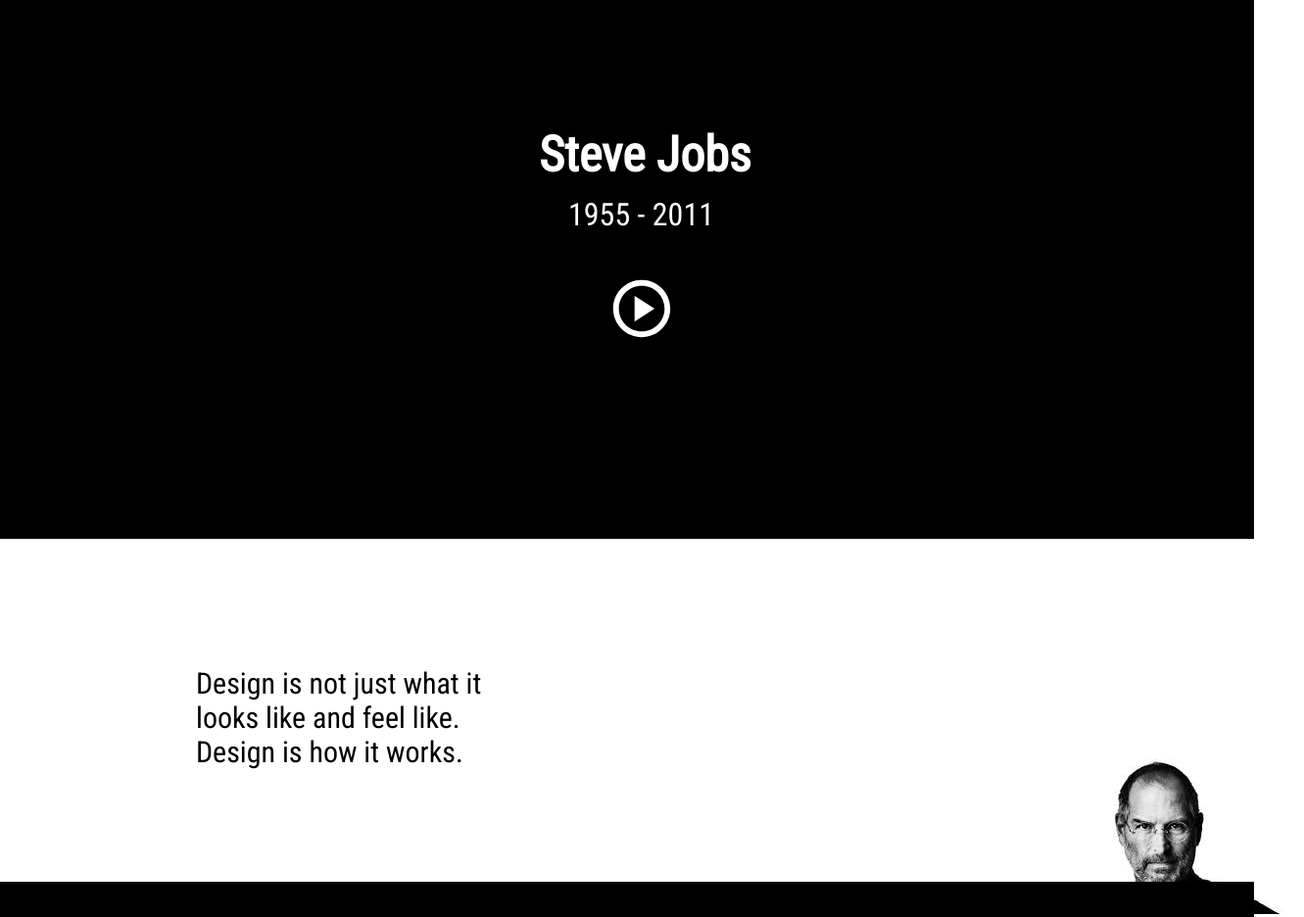
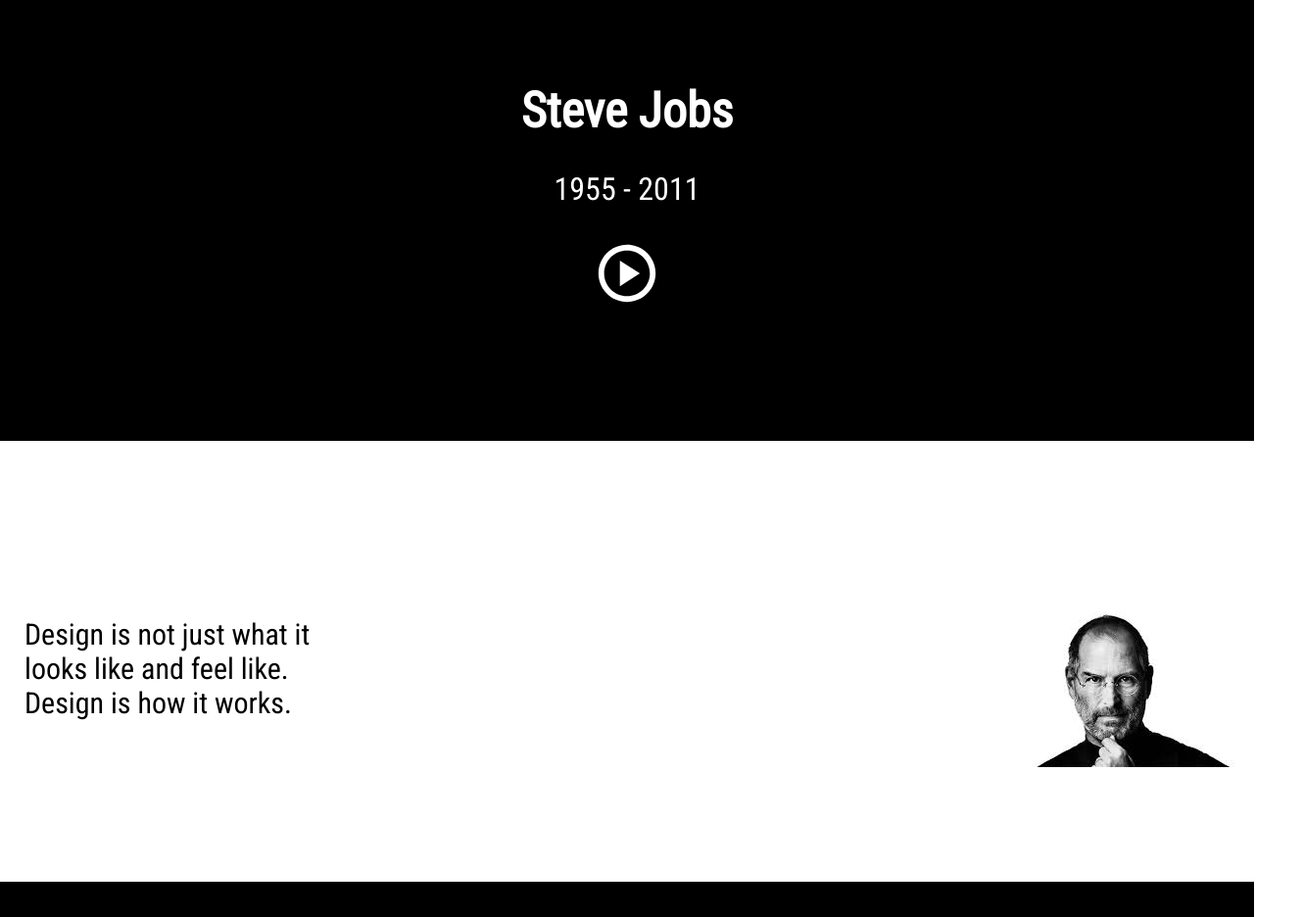
Before and after one commit to Lex043/Tribute-Page, a plain HTML site: page index.html in a window 1280 px wide. Shown: the top 936 px of the page at 98% size, 1331 px wide, since content can reach past the window. Drawn offline with Linux system fonts and the light colour scheme.

Commit message:
Initial commit

```diff
--- a/index.html
+++ b/index.html
@@ -14,13 +14,16 @@
     <div class="header">
         <h5>Steve Jobs</h5>
         <p>1955 - 2011</p>
-        <a href="https://www.youtube.com/watch?v=s4pVFLUlx8g"><img src="/image/play_circle_white_24dp.svg" alt="Click the icon for steve biography"></a>
+        <div class="image">
+            <a href="https://www.youtube.com/watch?v=s4pVFLUlx8g"><img src="/image/play_circle_white_24dp.svg" alt="Click the icon for steve biography"></a>
+        </div>
     </div>
-    <div class="pic">
-        <img src="/image/steve.jfif" alt="">
-    </div>
+
     <div class="words">
         <p>Design is not just what it <br> looks like and feel like. <br> Design is how it works.</p>
+        <div class="pic">
+            <img src="/image/steve.jfif" alt="">
+        </div>
     </div>
     <div class="bio">
         <h4>Biography</h4>
--- a/style.css
+++ b/style.css
@@ -1,56 +1,59 @@
 .header {
     right: 0px;
     position: absolute;
+    text-align: center;
     top: 0px;
     width: 100%;
-    height: 550px;
+    height: 450px;
     background-color: black;
 }
 
 .header h5 {
-    position: absolute;
     color: white;
-    left: 550px;
-    bottom: 280px;
     font-size: 50px;
+    margin-bottom: 20px;
     font-family: 'Roboto Condensed', sans-serif;
 }
 
 .header p {
-    position: absolute;
     color: white;
     font-family: 'Roboto Condensed', sans-serif;
-    bottom: 280px;
-    left: 580px;
     font-size: xx-large;
 }
 
-.header img {
-    position: absolute;
-    left: 620px;
-    bottom: 200px;
+.image img{
     width: 70px;
 }
 
 
 .pic {
-    position: absolute;
-    bottom: 0px;
-    height: 50px;
-    left: 66em;
+    display: flex;
+    float: right;
+}
+
+.pic img {
+    max-width: 100%;
 }
 
 .words {
     position: absolute;
-    top: 650px;
-    left: 200px;
+    width: 100%;
+    right: 0px;
+    top: 600px;
     font-family: 'Roboto Condensed', sans-serif;
     font-size: 30px;
+}
+
+.words p {
+    padding-left: 25px;
+    display: flex;
+    float: left;
 }
 
 .bio {
     right: 0px;
     position: absolute;
+    text-align: center;
     top: 900px;
     width: 100%;
     height: 450px;
@@ -58,18 +61,14 @@
 }
 
 .bio h4 {
-    position: absolute;
     font-family: 'Roboto Condensed', sans-serif;
-    left: 550px;
     color: white;
     font-size: 50px;
 }
 
 .bio p {
-    position: absolute;
     color: white;
     top: 150px;
-    left: 500px;
     font-family: 'Roboto Condensed', sans-serif;
     font-size: 20px;
 }
```
